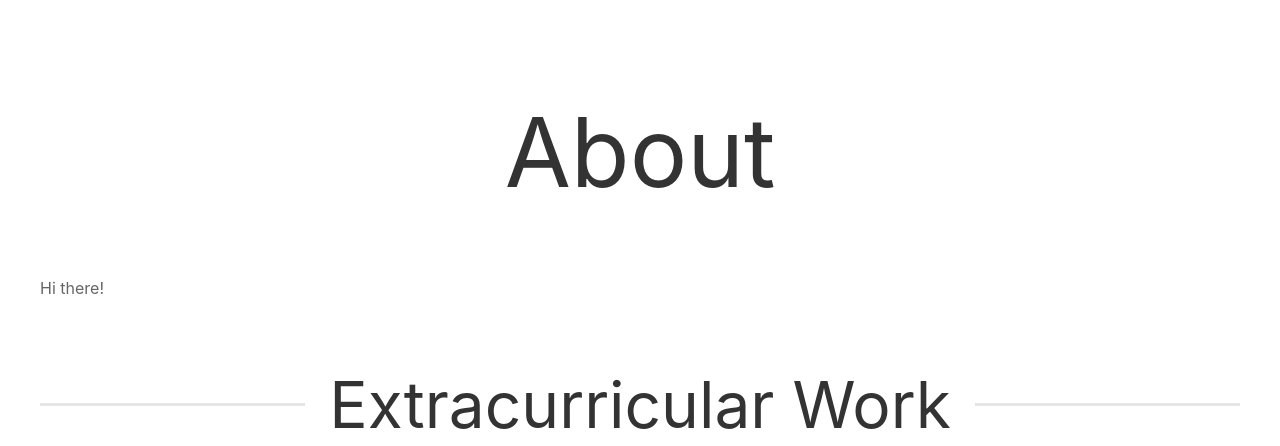
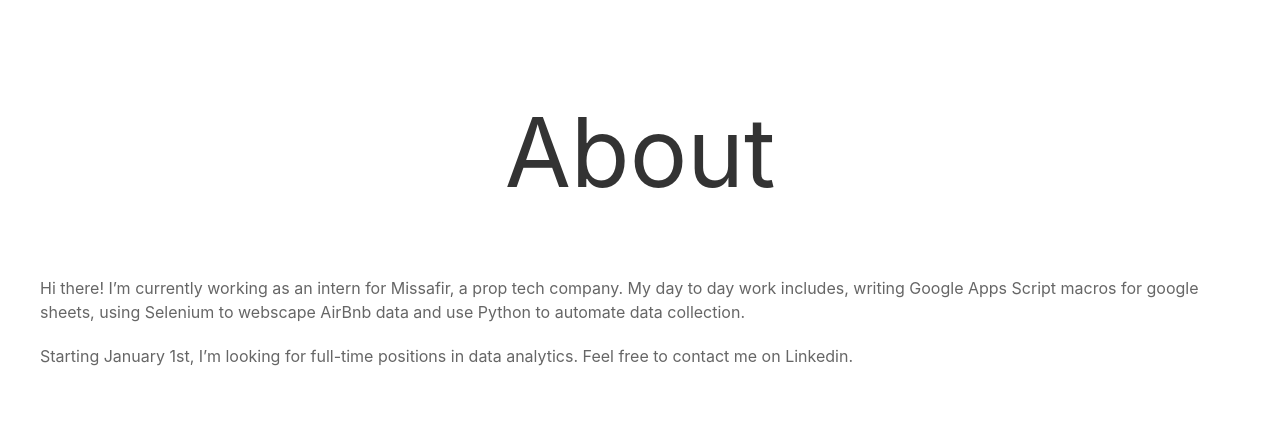
Before and after one commit to uGokalp/uGokalp.github.io, a plain HTML site: page about/index.html in a window 1280 px wide. Shown: the top 446 px of the page. Drawn offline with nearby package versions, Linux system fonts and the light colour scheme.

Commit message:
new edits

```diff
--- a/about/index.html
+++ b/about/index.html
@@ -159,7 +159,8 @@
     <div class="uk-flex-center" uk-grid>
 
       <div class="uk-width-expand@m">
-        <p>Hi there!</p>
+        <p>Hi there! I&rsquo;m currently working as an intern for Missafir, a prop tech company. My day to day work includes, writing Google Apps Script macros for google sheets, using Selenium to webscape AirBnb data and use Python to automate data collection.</p>
+<p>Starting January 1st, I&rsquo;m looking for full-time positions in data analytics. Feel free to contact me on Linkedin.</p>
 
       </div>
     </div>
```
Also changed, not shown: index.html (+1 -1 lines), 1 other file.
